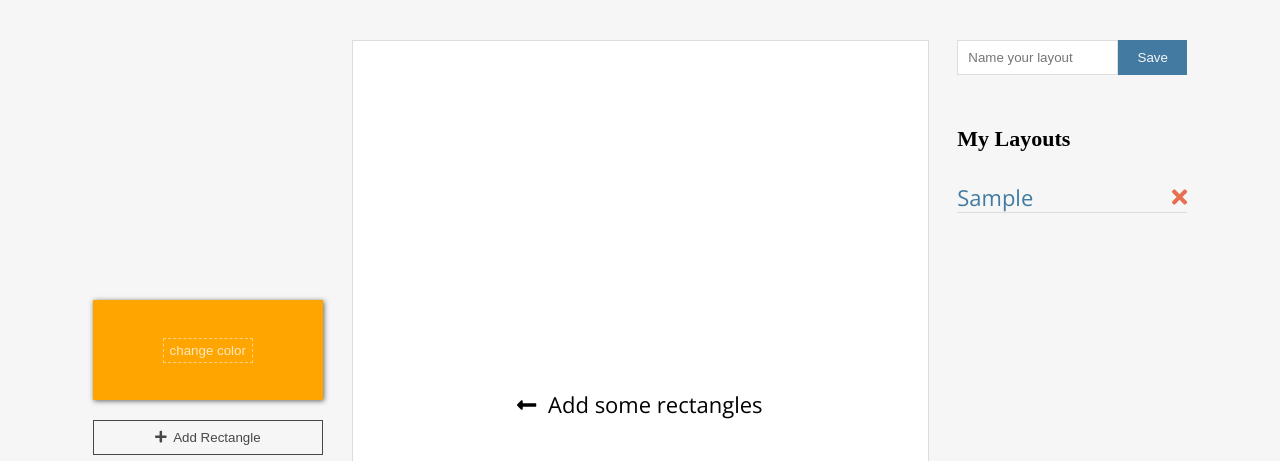
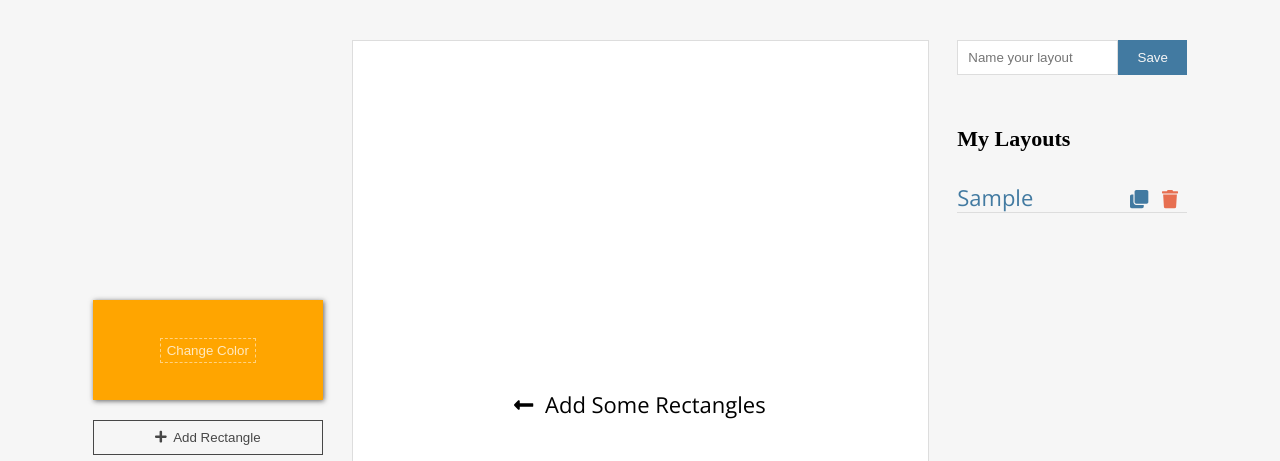
Before and after one commit to binaryst4r/fun-with-rectangles, a React (Create React App) app: page / in a window 1280 px wide. Both pictures are taken after typing "Sample" into the empty fields and a click on the button "Save". Shown: the top 461 px of the page. Built offline with nearby package versions, Linux system fonts and the light colour scheme; a web font is replaced by a local one.

Commit message:
duplicate layout

```diff
--- a/src/App.js
+++ b/src/App.js
@@ -161,6 +161,17 @@ class App extends Component {
     })
   }
 
+  duplicateLayout = (layout) => {
+    this.state.savedLayouts.push({
+      layout: layout.layout,
+      name: `${layout.name} copy`
+    })
+    this.selectLayout(this.state.savedLayouts.length - 1)
+
+    localStorage.setItem('layout', JSON.stringify(layout.layout))
+    localStorage.setItem('layouts', JSON.stringify(this.state.savedLayouts))
+  }
+
   deleteRectangle = (index) => {
     let newRectangles = this.state.rectangles;
     newRectangles.splice(index, 1)
@@ -208,6 +219,7 @@ class App extends Component {
             rectangles={rectangles} />
 
           <SavedLayouts
+            duplicateLayout={this.duplicateLayout}
             nameInvalid={nameInvalid}
             layoutName={layoutName}
             handleNameChange={this.handleNameChange}
--- a/src/components/builder.jsx
+++ b/src/components/builder.jsx
@@ -22,7 +22,7 @@ export class Builder extends Component {
             <button
               onClick={() => toggleColorPicker()}
               className="btn-outline">
-              change color
+              Change Color
             </button>
           </div>
           {showColorPicker ?
--- a/src/components/canvas.jsx
+++ b/src/components/canvas.jsx
@@ -78,7 +78,7 @@ class Canvas extends Component {
               textAlign: 'center'
             }}>
             <i className="fas fa-long-arrow-alt-left"/>&nbsp;
-            Add some rectangles
+            Add Some Rectangles
           </div>
         }
       </div>
--- a/src/components/saved-layouts.jsx
+++ b/src/components/saved-layouts.jsx
@@ -10,7 +10,8 @@ export class SavedLayouts extends Component {
       savedLayouts,
       selectLayout,
       deleteLayout,
-      editingLayout
+      editingLayout,
+      duplicateLayout
     } = this.props;
 
     return (
@@ -42,12 +43,24 @@ export class SavedLayouts extends Component {
                 onClick={() => selectLayout(i)}>
                 {layout.name}
               </a>
-              <a
-                className="delete-layout"
-                onClick={() => deleteLayout(i)}
-                role="button">
-                <i className="fas fa-times"/>
-              </a>
+              <div style={{width: '25%'}}>
+                <small>
+                  <a
+                    className="duplicate-layout"
+                    onClick={() => duplicateLayout(layout)}
+                    role="button">
+                    <i className="fas fa-clone"/>
+                  </a>
+                  &nbsp;
+                  &nbsp;
+                  <a
+                    className="delete-layout"
+                    onClick={() => deleteLayout(i)}
+                    role="button">
+                    <i className="fas fa-trash"/>
+                  </a>
+                </small>
+              </div>
             </li>
           ))
           :
--- a/src/index.css
+++ b/src/index.css
@@ -7,6 +7,7 @@ body {
 
 h1, h2, h3, h4 {
   font-family: 'Rammetto One', cursive;
+  line-height: 1.2;
 }
 
 .App {
@@ -160,6 +161,10 @@ h1, h2, h3, h4 {
 }
 
 a.select-layout {
+  width: 70%;
+}
+
+a.select-layout, a.duplicate-layout {
   color: #427aa1;
   text-decoration: none;
   cursor: pointer;
```
